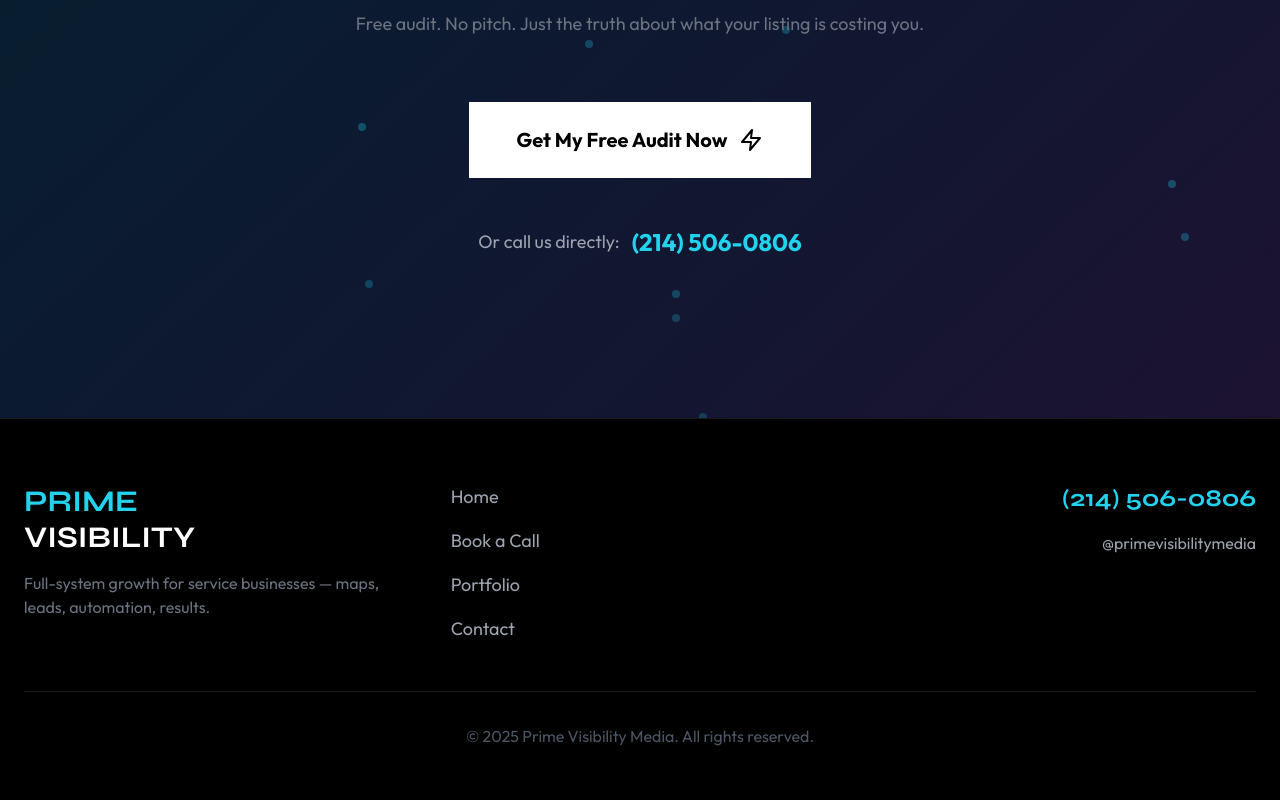
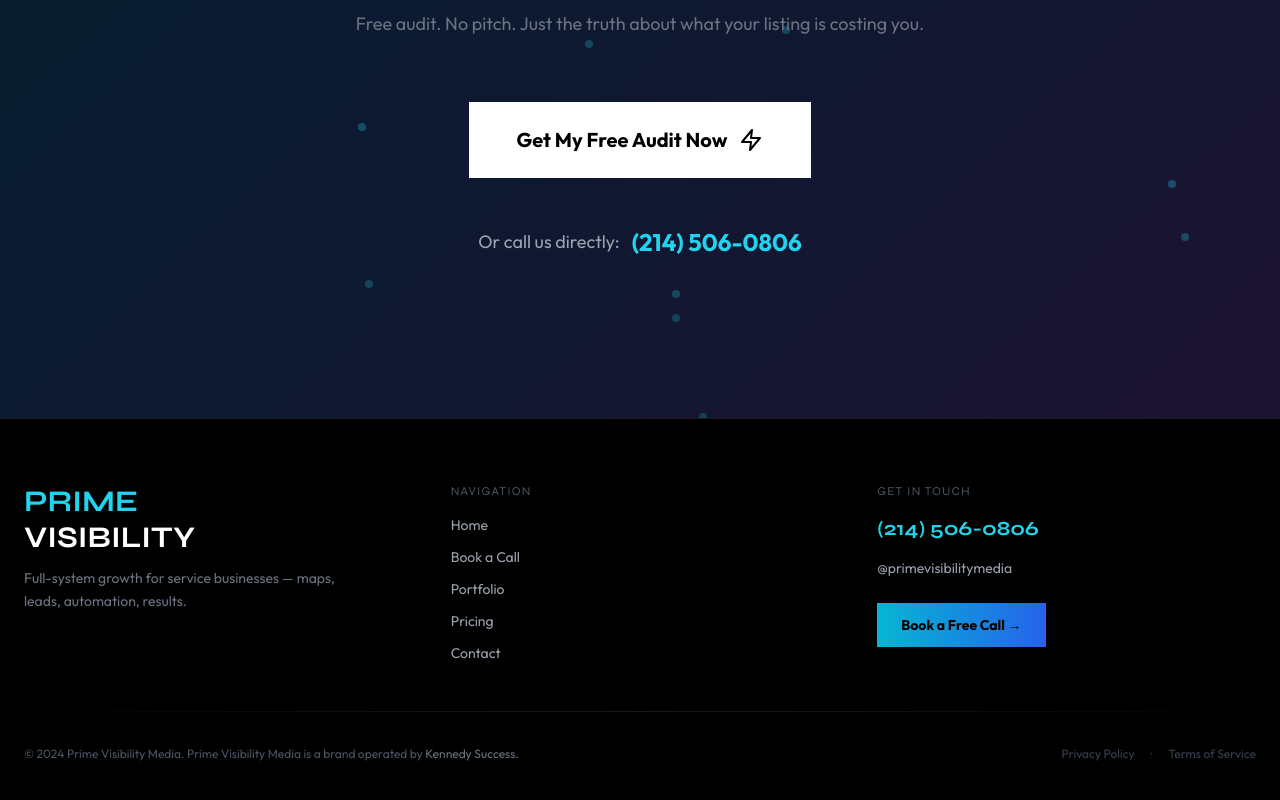
Before and after one commit to PVMOptimization/Prime-Visbility-Media, a React (Vite) app: page / in a window 1280 px wide. Shown: the part 10310-11110 px from the top of the page. Built offline with nearby package versions, Linux system fonts and the light colour scheme; no server answers.

Commit message:
Replace footer section with Footer component

```diff
--- a/src/pages/Home.tsx
+++ b/src/pages/Home.tsx
@@ -19,6 +19,7 @@ import {
 } from 'lucide-react';
 import TabletShowcase from './TabletShowcase';
 import Navigation from '../components/Navigation';
+import Footer from '../components/Footer';
 
 export default function Home() {
   const [mousePosition, setMousePosition] = useState({ x: 0, y: 0 });
@@ -693,39 +694,7 @@ export default function Home() {
         </div>
       </section>
 
-      {/* FOOTER */}
-      <footer className="bg-black border-t border-white/10 py-12 sm:py-16 px-4 sm:px-6">
-        <div className="max-w-7xl mx-auto">
-          <div className="grid sm:grid-cols-2 lg:grid-cols-3 gap-8 sm:gap-12 mb-8 sm:mb-12">
-            <div>
-              <div className="font-display text-2xl sm:text-3xl font-bold mb-3 sm:mb-4">
-                <span className="text-cyan-400">PRIME</span>
-                <br />
-                <span className="text-white">VISIBILITY</span>
-              </div>
-              <p className="font-body text-gray-500 text-sm sm:text-base">Full-system growth for service businesses — maps, leads, automation, results.</p>
-            </div>
-            <div className="flex flex-col gap-3 sm:gap-4 font-body">
-              <Link to="/" className="text-gray-400 hover:text-cyan-400 transition-colors text-base sm:text-lg">Home</Link>
-              <Link to="/book-call" className="text-gray-400 hover:text-cyan-400 transition-colors text-base sm:text-lg">Book a Call</Link>
-              <Link to="/portfolio" className="text-gray-400 hover:text-cyan-400 transition-colors text-base sm:text-lg">Portfolio</Link>
-              <Link to="/contact" className="text-gray-400 hover:text-cyan-400 transition-colors text-base sm:text-lg">Contact</Link>
-            </div>
-            <div className="sm:text-left lg:text-right">
-              <a href="tel:2145060806" className="block font-display text-xl sm:text-2xl font-bold text-cyan-400 mb-3 sm:mb-4 hover:text-violet-400 transition-colors">
-                (214) 506-0806
-              </a>
-              <a href="https://www.instagram.com/primevisibilitymedia/" target="_blank" rel="noopener noreferrer"
-                className="font-body text-gray-400 hover:text-cyan-400 transition-colors text-sm sm:text-base">
-                @primevisibilitymedia
-              </a>
-            </div>
-          </div>
-          <div className="border-t border-white/10 pt-6 sm:pt-8 text-center">
-            <p className="font-body text-gray-600 text-sm sm:text-base">© 2025 Prime Visibility Media. All rights reserved.</p>
-          </div>
-        </div>
-      </footer>
+      <Footer />
     </div>
   );
 }
```
